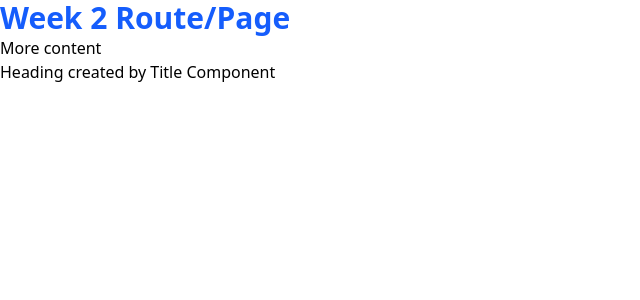
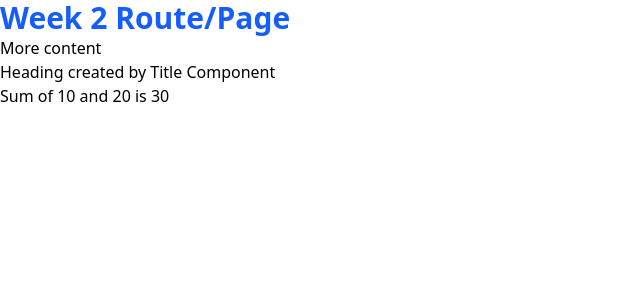
Before and after one commit to hamdyibrahim/web2-demos-26, a Next.js app: page /week2 in a window 1280 px wide. Shown: the top 300 px of the page, without its empty margins (0-640 px from the left). Built offline with nearby package versions, Linux system fonts and the light colour scheme.

Commit message:
Demo JSX

```diff
--- a/app/page.js
+++ b/app/page.js
@@ -4,7 +4,7 @@ export default function Page() {
     <main>
       <h1 className="text-3xl font-bold text-blue-600">Web 2 Demos</h1>
       <p>Click one of the following links</p>
-      <Link href="week2" className="text-underline text-blue-400">
+      <Link href="week2" className="text-underline text-blue-700">
         Go to Week 2
       </Link>
     </main>
--- a/app/week2/page.js
+++ b/app/week2/page.js
@@ -1,10 +1,15 @@
 import Title from "./title";
 export default function Page() {
+  let a = 10;
+  let b = 20;
   return (
     <main>
       <h1 className="text-3xl font-bold text-blue-600">Week 2 Route/Page</h1>
       <p>More content</p>
       <Title />
+      <p>
+        Sum of {a} and {b} is {a + b}
+      </p>
     </main>
   );
 }
```
